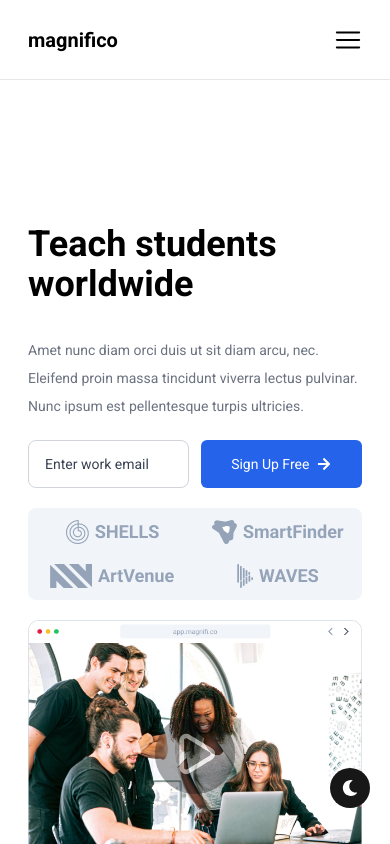
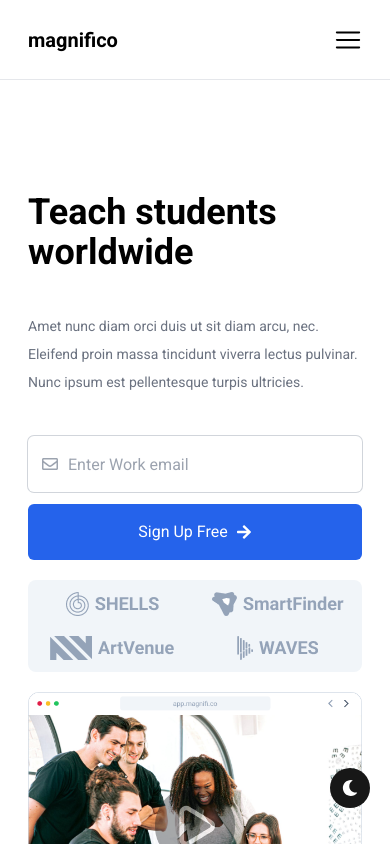
Before and after one commit to warmachine028/magnifico, a React (Vite) app: page / in a window 390 px wide. Shown: the top 844 px of the page. Built offline with nearby package versions, Linux system fonts and the light colour scheme.

Commit message:
fix: buttons for responsiveness

```diff
--- a/src/assets/index.js
+++ b/src/assets/index.js
@@ -1,7 +1,6 @@
 export { default as ArtVenue } from './artvenue.png'
 export { default as CircleOfNetworks } from './circleofnetworks.png'
 export { default as Container } from './container.png'
-export { default as EnvelopeIcon } from './envelope-regular-24.png'
 export { default as Pic1 } from './pic1.png'
 export { default as Pic2 } from './pic2.png'
 export { default as Pic3 } from './pic3.png'
--- a/src/sections/Hero.jsx
+++ b/src/sections/Hero.jsx
@@ -1,10 +1,9 @@
-import { FaArrowRight } from 'react-icons/fa'
+import { FaArrowRight, FaRegEnvelope, FaUser } from 'react-icons/fa'
 import { Shells, SmartFinder, ArtVenue, Waves, Video1, Stars } from '../assets'
-import { EnvelopeIcon } from '../assets'
 
 const Hero = () => {
 	return (
-		<section id="hero" className="flex flex-col justify-center bg-none bg-no-repeat py-36 font-roboto sm:flex-row sm:py-48" style={{ backgroundImage: `url('${Stars}')`, backgroundPosition: 'right 30px bottom 150px' }}>
+		<section id="hero" className="flex flex-col justify-center bg-none bg-no-repeat py-28 font-roboto sm:flex-row sm:py-48" style={{ backgroundImage: `url('${Stars}')`, backgroundPosition: 'right 30px bottom 150px' }}>
 			<div className="flex w-full flex-col justify-center px-7 sm:mx-10 sm:w-1/2">
 				<div className="sm:w-[550px]">
 					<h1 className="hidden text-[72px] font-extrabold leading-[80px] dark:text-blue-600 sm:block">
@@ -18,12 +17,17 @@ const Hero = () => {
 						The only platform that gives your team all the tools needed to work <br />
 						together on their awesome projects.{' '}
 					</p>
-					<p className="mt-8 text-sm leading-7 text-gray-500 xs:text-xl sm:hidden">Amet nunc diam orci duis ut sit diam arcu, nec. Eleifend proin massa tincidunt viverra lectus pulvinar. Nunc ipsum est pellentesque turpis ultricies.</p>
+					<p className="my-10 text-sm leading-7 text-gray-500 xs:text-xl sm:hidden">Amet nunc diam orci duis ut sit diam arcu, nec. Eleifend proin massa tincidunt viverra lectus pulvinar. Nunc ipsum est pellentesque turpis ultricies.</p>
 
-					<form className="mb-5 mt-5 flex gap-3">
-						<input placeholder="Enter work email" className="hidden h-12 w-1/2 rounded-lg border border-gray-300 bg-no-repeat pl-12 placeholder-gray-700 sm:block sm:w-full" type="email" autoComplete="email" style={{ backgroundImage: `url('${EnvelopeIcon}')`, backgroundPosition: '15px' }} />
-						<input placeholder="Enter work email" type="email" autoComplete="email" className="xs:text-md h-12 w-1/2 rounded-lg border border-gray-300 pl-4 text-sm placeholder-gray-700 sm:hidden sm:w-full" />
-						<button className="xs:text-md flex w-1/2 items-center justify-center gap-2 rounded-md bg-blue-600 px-5 py-2 text-sm text-white sm:w-64" type="submit">
+					<form className="mb-5 mt-5 flex flex-col gap-3 sm:flex-row">
+						<div className="relative w-full">
+							<div className="pointer-events-none absolute inset-y-0 start-0 flex items-center ps-3.5">
+								<FaRegEnvelope className="text-gray-400" />
+							</div>
+							<input type="email" className="m-0 h-14 w-full appearance-none rounded-md px-4 ps-10 text-gray-400 ring-1 ring-gray-300 dark:bg-gray-300 dark:text-gray-800" placeholder="Enter Work email" autoComplete="email" required />
+						</div>
+
+						<button className="xs:text-md text-md flex w-full items-center justify-center gap-2 rounded-md bg-blue-600 px-8 py-4 text-white sm:w-64" type="submit">
 							Sign Up Free
 							<FaArrowRight />
 						</button>
```
